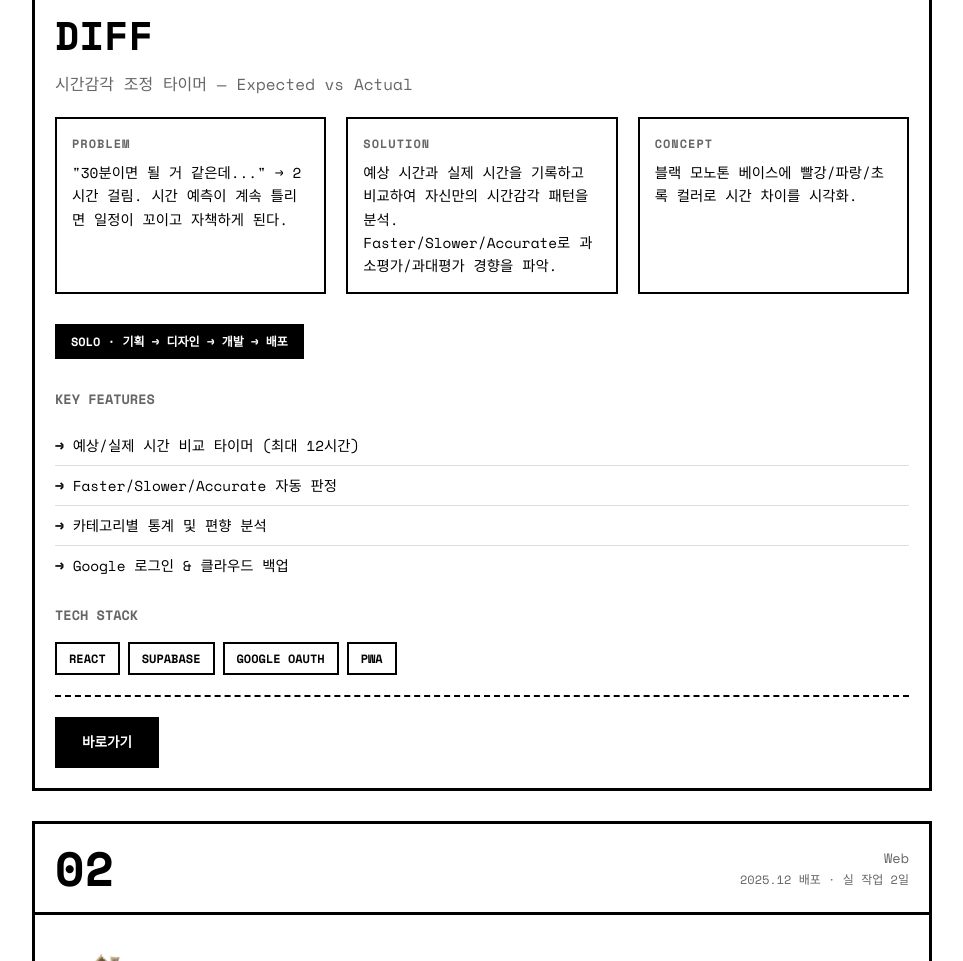
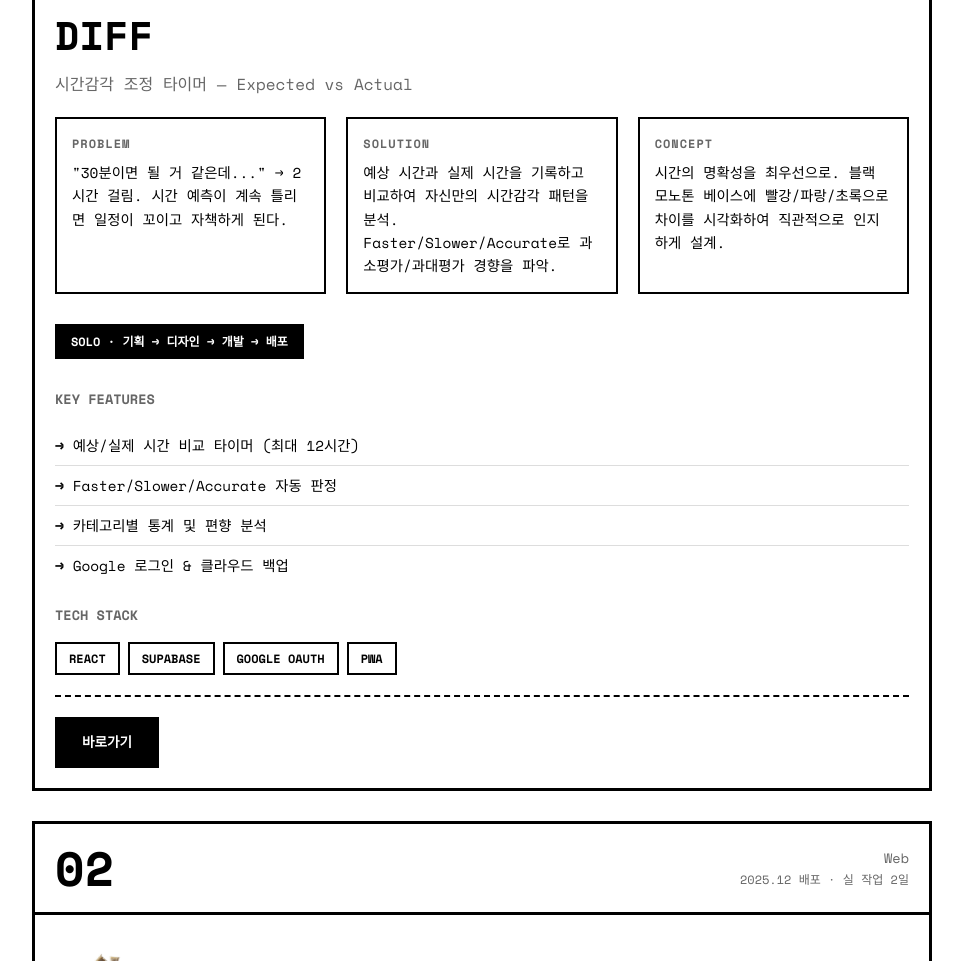
Before and after one commit to hanabikwon/product-collection, a plain HTML site: page index.html in a window 1280 px wide. Shown: the part 821-1782 px from the top of the page, without its empty margins (158-1121 px from the left). Drawn offline with nearby package versions, Linux system fonts and the light colour scheme.

Commit message:
Enhance DIFF Concept with design philosophy
시간의 명확성을 최우선으로. 블랙 모노톤 베이스에 빨강/파랑/초록으로 차이를 시각화하여 직관적으로 인지하게 설계.

- Add design philosophy (시간의 명확성)
- Add visual strategy (color scheme)
- Add experience intent (직관적 인지)

```diff
--- a/index.html
+++ b/index.html
@@ -379,7 +379,7 @@
             </div>
             <div class="grid-item">
               <h4>Concept</h4>
-              <p>블랙 모노톤 베이스에 빨강/파랑/초록 컬러로 시간 차이를 시각화.</p>
+              <p>시간의 명확성을 최우선으로. 블랙 모노톤 베이스에 빨강/파랑/초록으로 차이를 시각화하여 직관적으로 인지하게 설계.</p>
             </div>
           </div>
 
```
